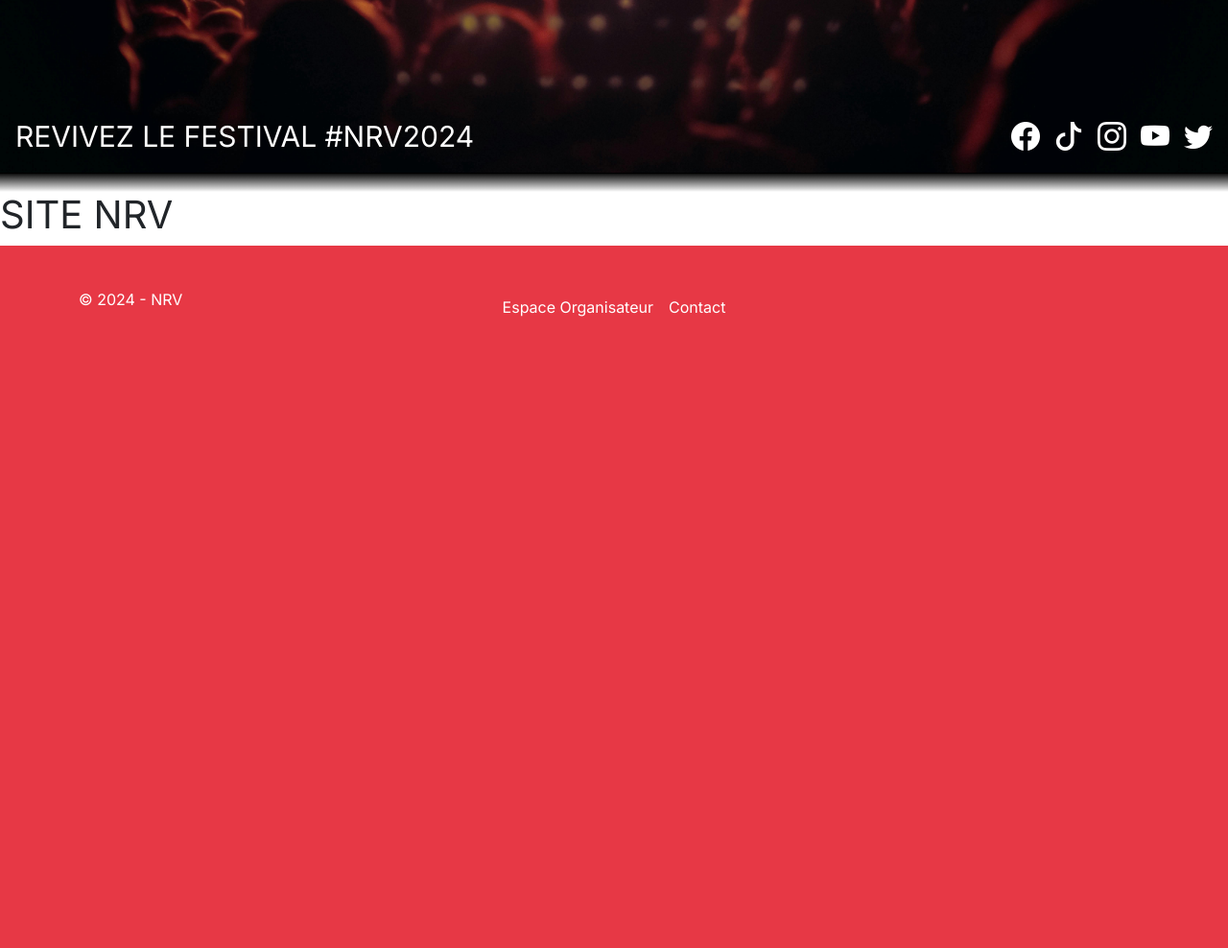
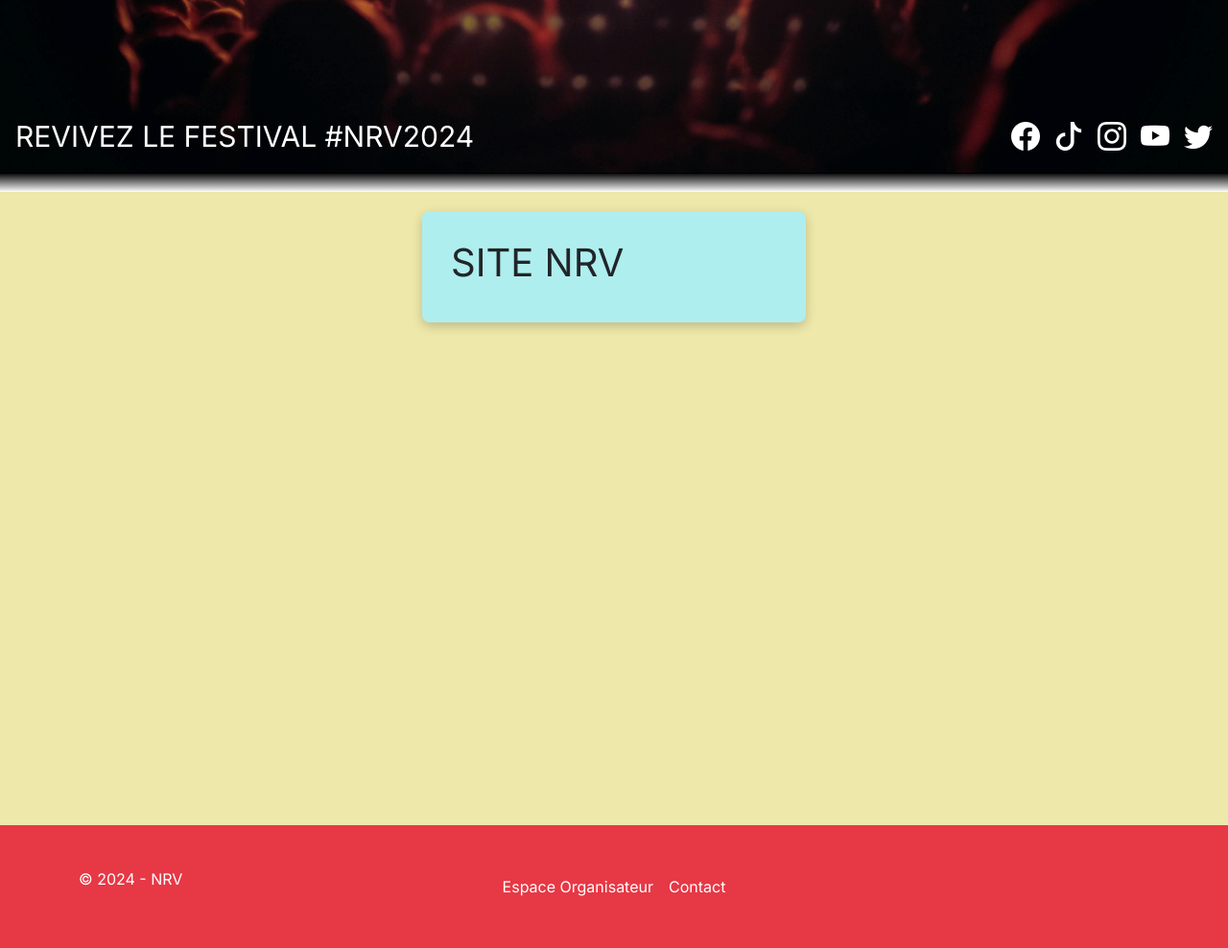
Before and after one commit to SolareFlame/nrv, a PHP site: page / in a window 1280 px wide. Shown: the part 459-1447 px from the top of the page at 96% size. Before the commit the page ends 789 px from the top, so only its background shows below. Run offline with PHP 8.4, Linux system fonts and the light colour scheme.

Commit message:
improve test in home.php change color in style.css

```diff
--- a/res/css/style.css
+++ b/res/css/style.css
@@ -75,3 +75,18 @@ body {
 .footer .footer-link:hover {
 	color: #fff;
 }
+
+main {
+	padding: 20px 30px;
+	min-height: calc(100vh - 140px); /* ajuste la hauteur pour que le footer soit toujours en bas */
+	background-color: palegoldenrod;
+}
+
+.content {
+	max-width: 400px; /* a voir pour mettre une val fixe */
+	margin: 0 auto;
+	background-color: paleturquoise;
+	padding: 30px;
+	border-radius: 8px;
+	box-shadow: 0px 4px 12px rgba(0, 0, 0, 0.2);
+}
--- a/res/html/home.php
+++ b/res/html/home.php
@@ -38,7 +38,7 @@
         </ul>
 
         <div class="col-md-3 text-end">
-            <?php if (isset($_SESSION['pwd']) && $_SESSION['pwd'] != ''): ?>
+            <?php if (!empty($_SESSION['pwd'])): ?>
                 <button type="button" class="btn btn-outline-warning me-2">
                     Se déconnecter
                 </button>
```
